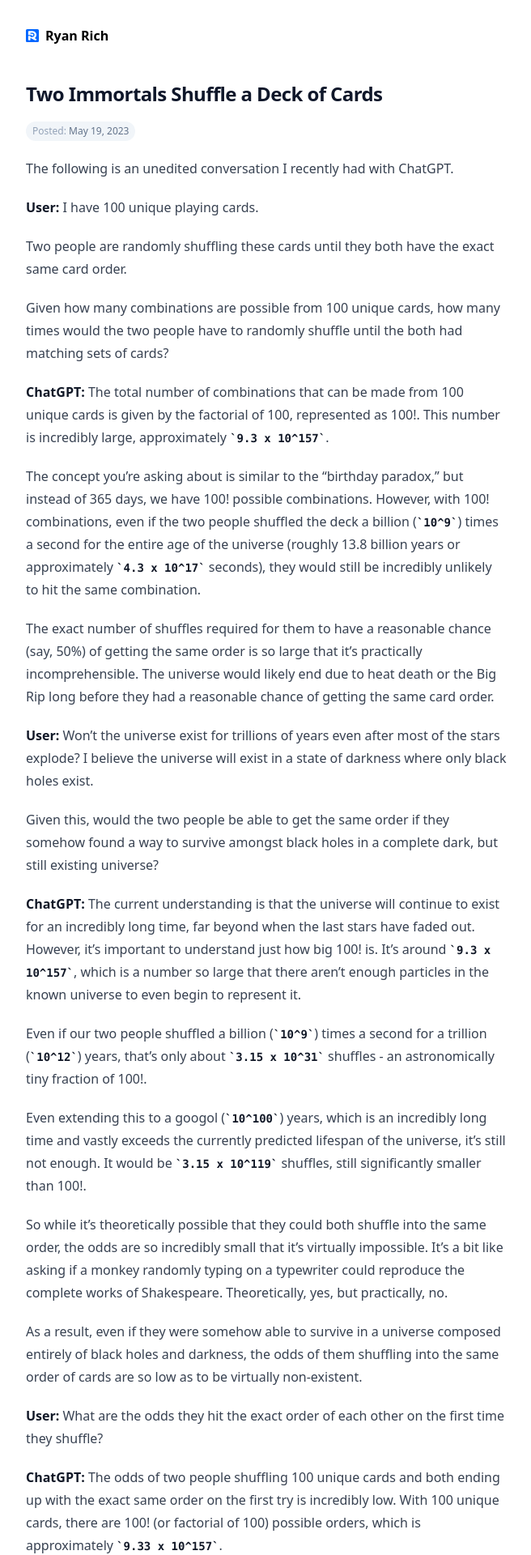
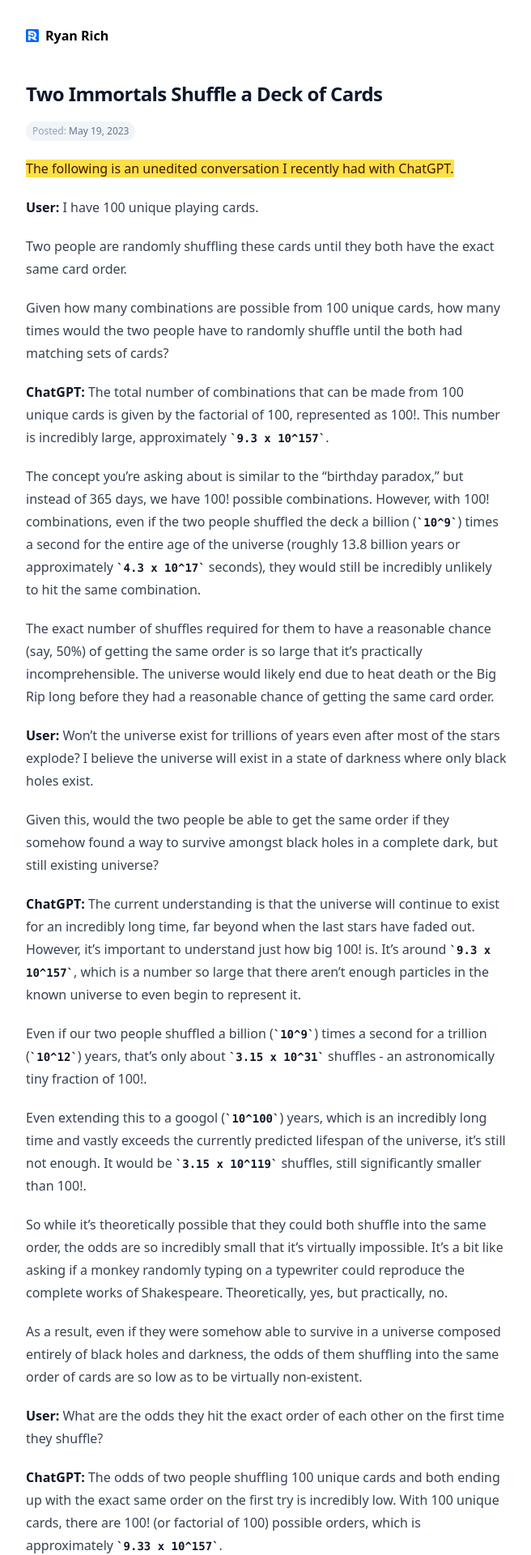
Before and after one commit to rr1000/rrich.io-01, a Jekyll site: the page built from _posts/2023-05-19-two-immortals.md, in a window 1280 px wide. Shown: the top 1920 px of the page at 81% size, without its empty margins (296-952 px from the left). Built offline with Jekyll 4.4.1, drawn with Linux system fonts in a browser that asks for light colours.

Commit message:
update: styling

```diff
--- a/_posts/2023-05-19-two-immortals.md
+++ b/_posts/2023-05-19-two-immortals.md
@@ -5,7 +5,7 @@
 reference: "#"
 roam: "#"
 ---
-The following is an unedited conversation I recently had with ChatGPT.
+<span class="rr--highlight">The following is an unedited conversation I recently had with ChatGPT.</span>
 
 **User:** I have 100 unique playing cards.
 
--- a/assets/css/main.css
+++ b/assets/css/main.css
@@ -1324,8 +1324,25 @@
   margin-bottom: 0;
 }
 
+.markdown a {
+  --tw-text-opacity: 1;
+  color: rgb(59 130 246 / var(--tw-text-opacity));
+  text-decoration-line: none;
+}
+
+.markdown a:hover {
+  text-decoration-line: underline;
+}
+
 .markdown img{
   border-radius: 8px;
+}
+
+.markdown .rr--highlight {
+  --tw-bg-opacity: 1;
+  background-color: rgb(253 224 71 / var(--tw-bg-opacity));
+  --tw-text-opacity: 1;
+  color: rgb(67 20 7 / var(--tw-text-opacity));
 }
 
 .rr-tt::before {
```
Also changed, not shown: assets/css/tailwind-input.css (+12 -0 lines).
